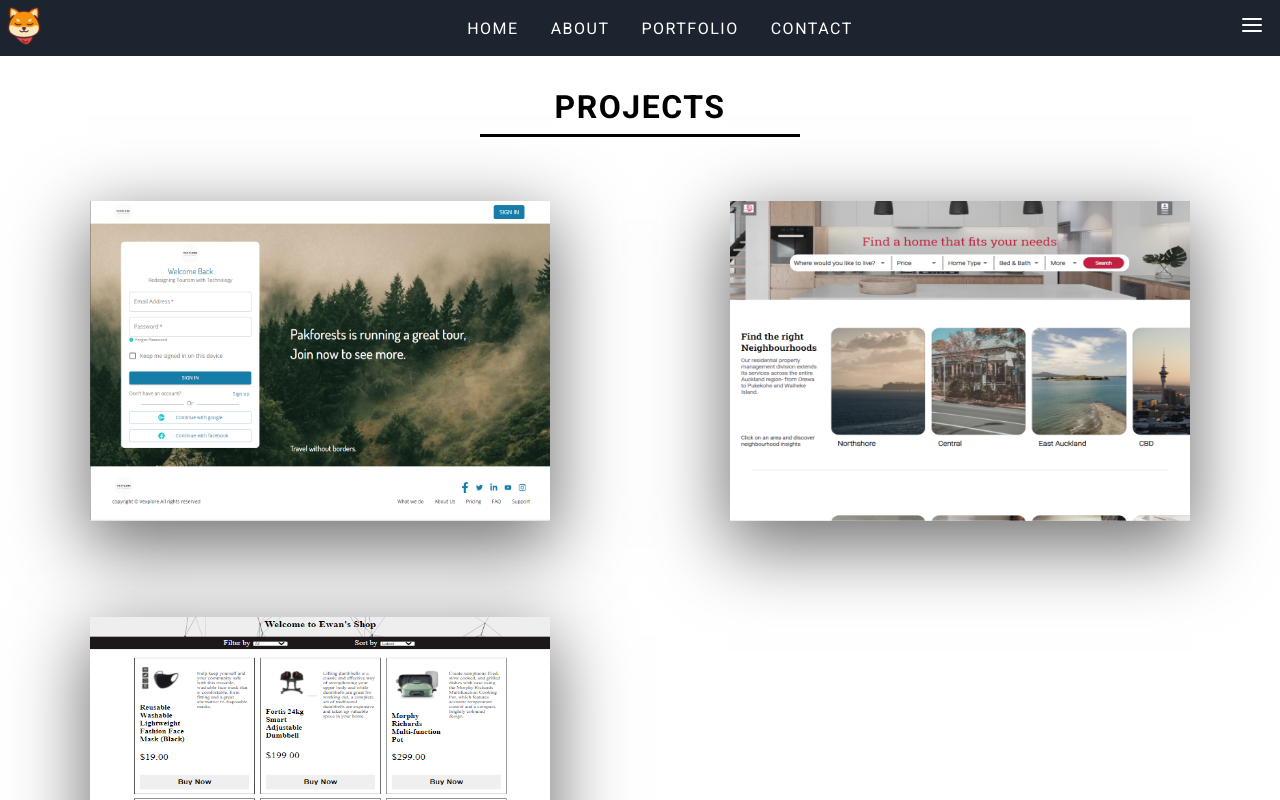
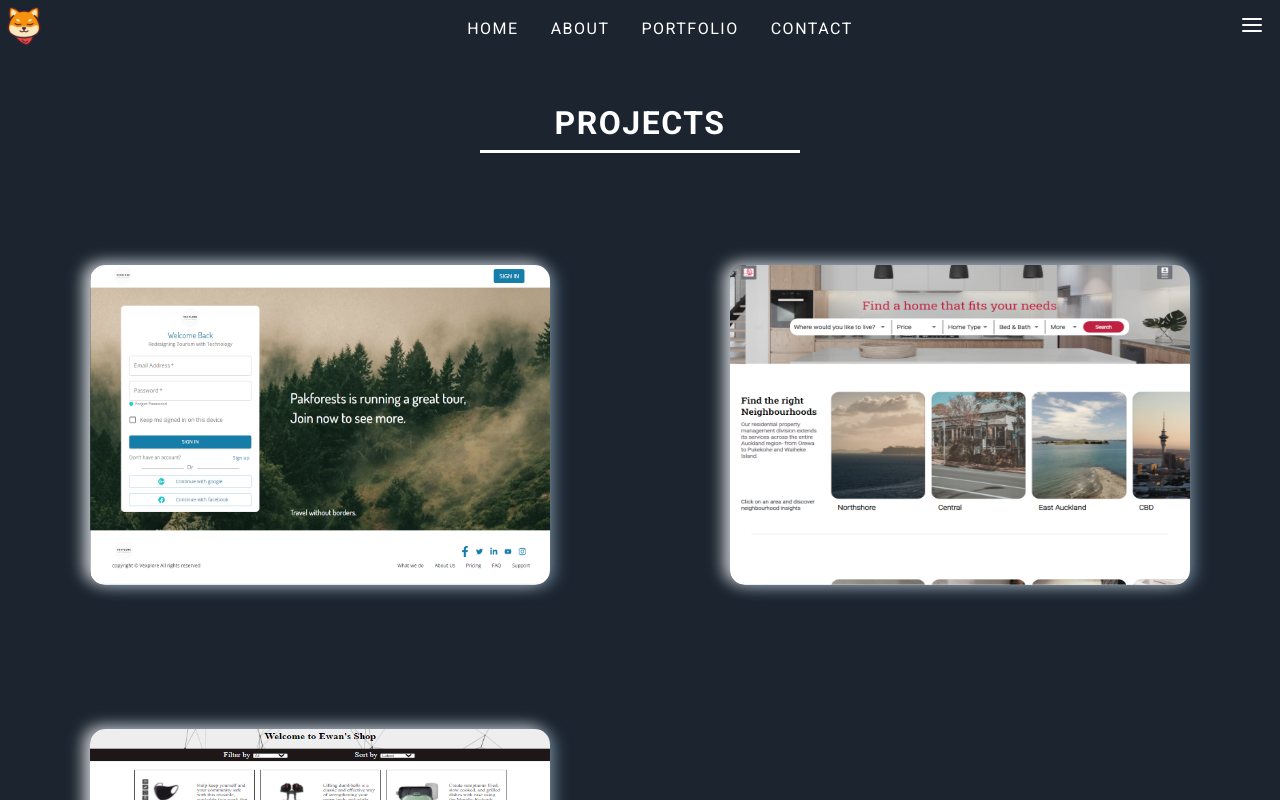
Before and after one commit to zyc2339/Ewan-portfolio, a React (Create React App) app: page /home/portfolio in a window 1280 px wide. Shown: the top 800 px of the page. Built offline with nearby package versions, Linux system fonts and the light colour scheme.

Commit message:
css updat

```diff
--- a/src/components/Home/styles/style.css
+++ b/src/components/Home/styles/style.css
@@ -91,20 +91,21 @@ a {
 }
 
 .portfolio {
-  padding-top: 2rem;
+  padding-top: 1rem;
   padding-bottom: 2rem;
   text-align: center;
   margin-bottom: 2rem;
-  background: white;
+  background: #1b242f;
+  color: white;
 }
 
 .portfolio hr {
-  border: black solid 2px;
+  border-top: white solid 2px;
   margin: 0.5rem 9rem 0;
 }
 
 .box {
-  margin-top: 2rem;
+  margin-top: 3rem;
   display: -webkit-box;
   display: -ms-flexbox;
   display: flex;
@@ -121,8 +122,9 @@ a {
   width: 345px;
   height: 15rem;
   overflow: hidden;
-  -webkit-box-shadow: rgba(0, 0, 0, 0.56) 0px 22px 70px 4px;
-          box-shadow: rgba(0, 0, 0, 0.56) 0px 22px 70px 4px;
+  border-radius: 15px;
+  -webkit-box-shadow: rgba(136, 165, 191, 0.48) 6px 2px 16px 0px, rgba(255, 255, 255, 0.8) -6px -2px 16px 0px;
+          box-shadow: rgba(136, 165, 191, 0.48) 6px 2px 16px 0px, rgba(255, 255, 255, 0.8) -6px -2px 16px 0px;
 }
 
 .box .card:hover .mask {
@@ -289,12 +291,18 @@ a {
     line-height: 1.5;
     font-size: 1.5rem;
   }
+  .portfolio h1 {
+    margin-top: 2rem;
+  }
   .portfolio hr {
-    color: black;
-    background: black;
+    color: white;
+    background: white;
     border: 0;
     height: 3px;
     margin: 0.5rem 19rem 0;
+  }
+  .box {
+    margin-top: 5rem;
   }
   .box .card {
     width: 690px;
--- a/src/components/Home/styles/style.scss
+++ b/src/components/Home/styles/style.scss
@@ -76,20 +76,20 @@ a {
 
 // portfolio page-------------
 .portfolio {
-  // margin-top: 1rem;
-  padding-top: 2rem;
+  padding-top: 1rem;
   padding-bottom: 2rem;
   text-align: center;
   margin-bottom: 2rem;
-  background: white;
+  background: #1b242f;
+  color: white;
   hr {
-    border: black solid 2px;
+    border-top: white solid 2px;
     margin: 0.5rem 9rem 0;
   }
 }
 
 .box {
-  margin-top: 2rem;
+  margin-top: 3rem;
   display: flex;
   justify-content: center;
   align-items: center;
@@ -99,7 +99,10 @@ a {
     width: 345px;
     height: 15rem;
     overflow: hidden;
-    box-shadow: rgba(0, 0, 0, 0.56) 0px 22px 70px 4px;
+    border-radius: 15px;
+    box-shadow: rgba(136, 165, 191, 0.48) 6px 2px 16px 0px,
+      rgba(255, 255, 255, 0.8) -6px -2px 16px 0px;
+
     &:hover {
       .mask {
         top: 0;
@@ -232,15 +235,19 @@ a {
   }
   //portfolio page-------------
   .portfolio {
+    h1 {
+      margin-top: 2rem;
+    }
     hr {
-      color: black;
-      background: black;
+      color: white;
+      background: white;
       border: 0;
       height: 3px;
       margin: 0.5rem 19rem 0;
     }
   }
   .box {
+    margin-top: 5rem;
     .card {
       width: 690px;
       height: 25rem;
@@ -309,6 +316,7 @@ a {
 
   .box {
     padding: 2rem;
+
     .card {
       width: 460px;
 
```
Also changed, not shown: 1 other file (tests, documents, lock files or other folders).
